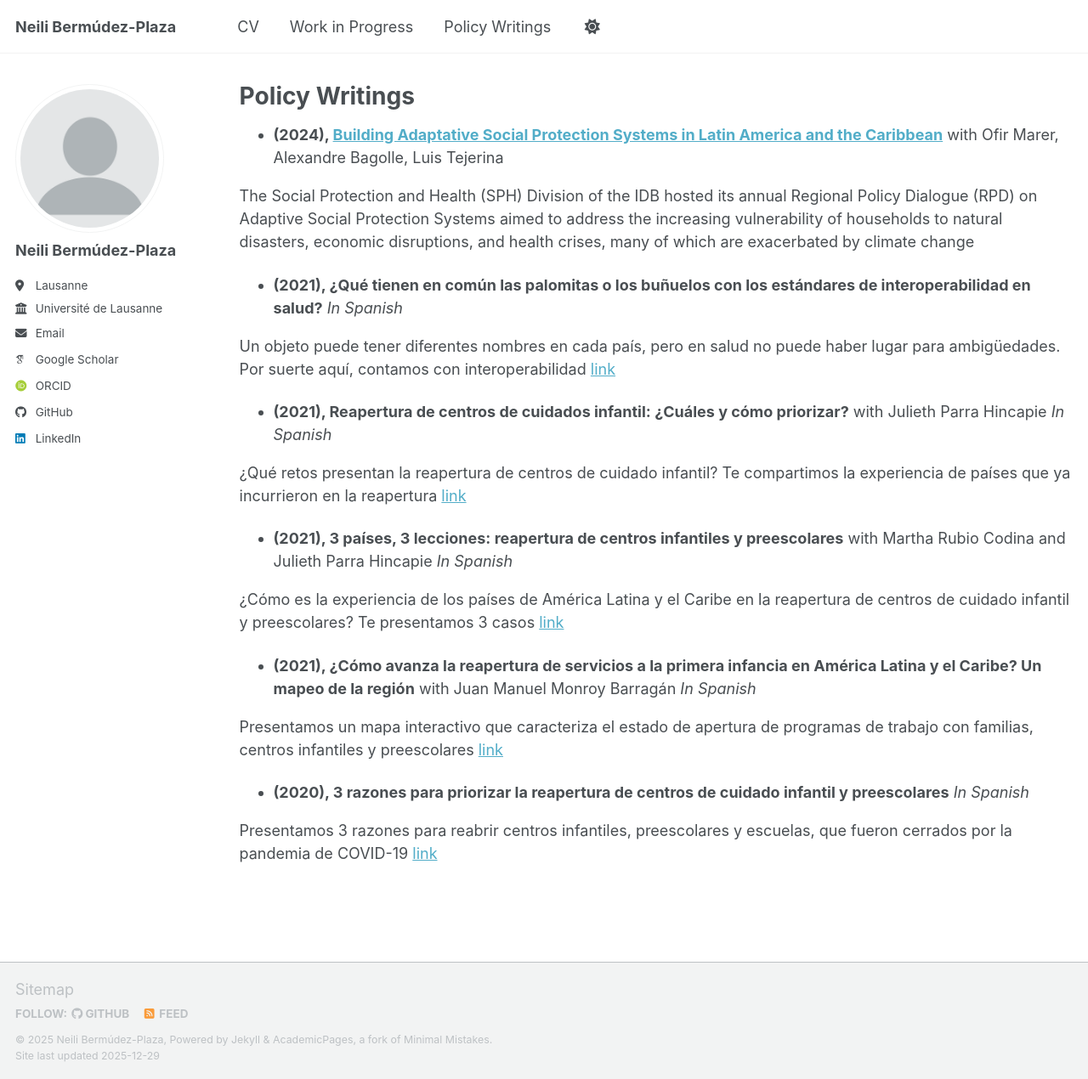
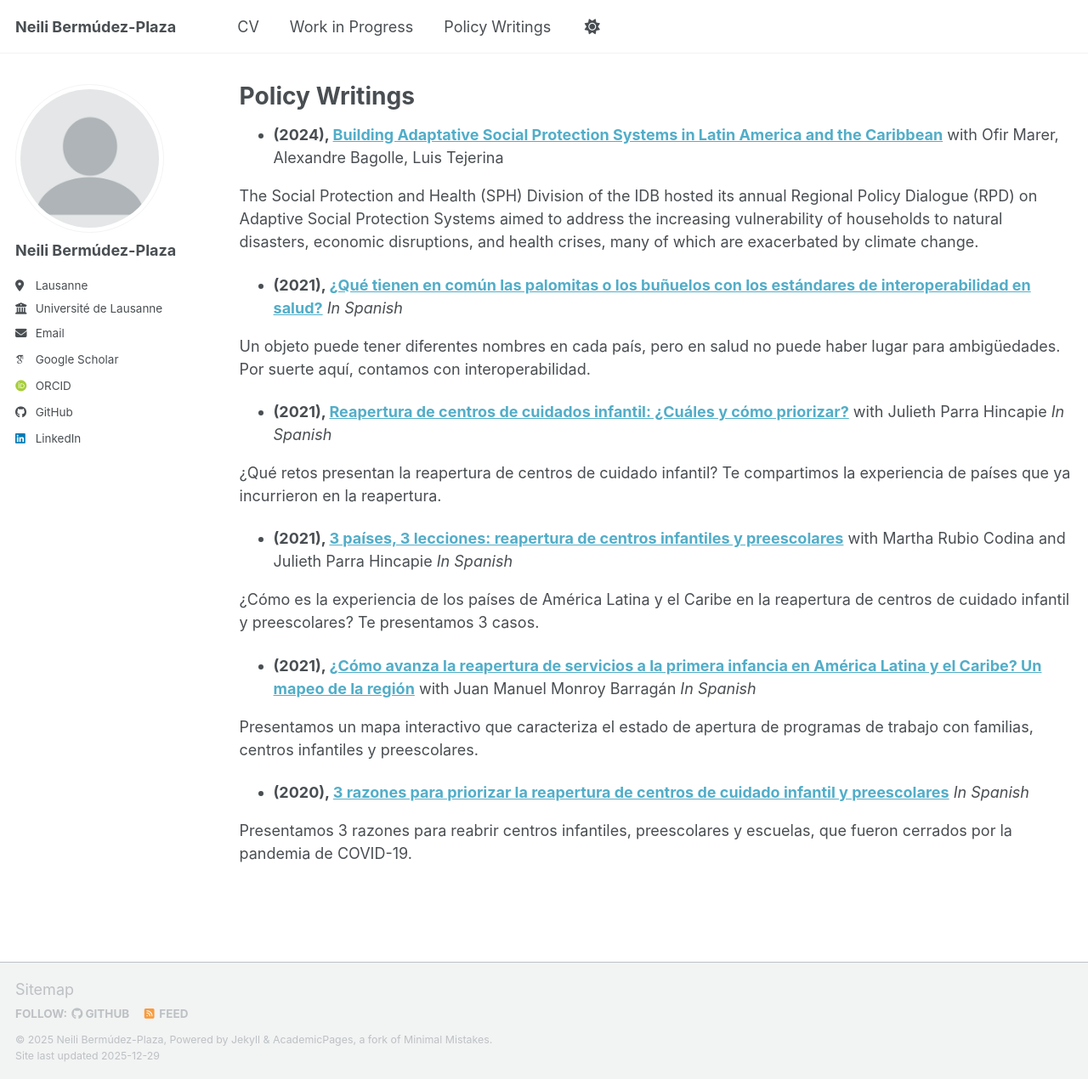
Before and after one commit to ncbermudez/ncbermudez.github.io, a Jekyll site: the page built from _pages/policywritings.md, in a window 1280 px wide and 1270 px high. Shown: the whole window at 85% size. Built offline with Jekyll 4.4.1, drawn with Linux system fonts in a browser that asks for light colours; some web fonts are replaced; a script bundle is joined from its source files by our own code; library files that are not in the unit come from our copies.

Commit message:
Update policywritings.md

```diff
--- a/_pages/policywritings.md
+++ b/_pages/policywritings.md
@@ -8,24 +8,24 @@ author_profile: true
 
 * **(2024), [Building Adaptative Social Protection Systems in Latin America and the Caribbean](http://dx.doi.org/10.18235/0013253)** with Ofir Marer, Alexandre Bagolle, Luis Tejerina
 
-The Social Protection and Health (SPH) Division of the IDB hosted its annual Regional Policy Dialogue (RPD) on Adaptive Social Protection Systems aimed to address the increasing vulnerability of households to natural disasters, economic disruptions, and health crises, many of which are exacerbated by climate change
+The Social Protection and Health (SPH) Division of the IDB hosted its annual Regional Policy Dialogue (RPD) on Adaptive Social Protection Systems aimed to address the increasing vulnerability of households to natural disasters, economic disruptions, and health crises, many of which are exacerbated by climate change.
 
-* **(2021), ¿Qué tienen en común las palomitas o los buñuelos con los estándares de interoperabilidad en salud?** _In Spanish_
+* **(2021), [¿Qué tienen en común las palomitas o los buñuelos con los estándares de interoperabilidad en salud?](https://www.iadb.org/es/blog/salud-nutricion-y-poblacion/que-tienen-en-comun-las-palomitas-o-los-bunuelos-con-los-estandares-de-interoperabilidad-en-salud)** _In Spanish_
 
-Un objeto puede tener diferentes nombres en cada país, pero en salud no puede haber lugar para ambigüedades. Por suerte aquí, contamos con interoperabilidad [link](https://www.iadb.org/es/blog/salud-nutricion-y-poblacion/que-tienen-en-comun-las-palomitas-o-los-bunuelos-con-los-estandares-de-interoperabilidad-en-salud)
+Un objeto puede tener diferentes nombres en cada país, pero en salud no puede haber lugar para ambigüedades. Por suerte aquí, contamos con interoperabilidad.
 
-* **(2021), Reapertura de centros de cuidados infantil: ¿Cuáles y cómo priorizar?** with Julieth Parra Hincapie _In Spanish_
+* **(2021), [Reapertura de centros de cuidados infantil: ¿Cuáles y cómo priorizar?](https://www.iadb.org/es/blog/desarrollo-infantil-temprano/reapertura-de-centros-de-cuidados-infantil-cuales-y-como-priorizar)** with Julieth Parra Hincapie _In Spanish_
 
-¿Qué retos presentan la reapertura de centros de cuidado infantil?  Te compartimos la experiencia de países que ya incurrieron en la reapertura [link](https://www.iadb.org/es/blog/desarrollo-infantil-temprano/reapertura-de-centros-de-cuidados-infantil-cuales-y-como-priorizar)
+¿Qué retos presentan la reapertura de centros de cuidado infantil?  Te compartimos la experiencia de países que ya incurrieron en la reapertura.
 
-* **(2021), 3 países, 3 lecciones: reapertura de centros infantiles y preescolares** with Martha Rubio Codina and Julieth Parra Hincapie _In Spanish_
+* **(2021), [3 países, 3 lecciones: reapertura de centros infantiles y preescolares](https://www.iadb.org/es/blog/desarrollo-infantil-temprano/3-paises-3-lecciones-reapertura-de-centros-infantiles-y-preescolares)** with Martha Rubio Codina and Julieth Parra Hincapie _In Spanish_
 
-¿Cómo es la experiencia de los países de América Latina y el Caribe en la reapertura de centros de cuidado infantil y preescolares? Te presentamos 3 casos [link](https://www.iadb.org/es/blog/desarrollo-infantil-temprano/3-paises-3-lecciones-reapertura-de-centros-infantiles-y-preescolares)
+¿Cómo es la experiencia de los países de América Latina y el Caribe en la reapertura de centros de cuidado infantil y preescolares? Te presentamos 3 casos.
 
-* **(2021), ¿Cómo avanza la reapertura de servicios a la primera infancia en América Latina y el Caribe? Un mapeo de la región** with Juan Manuel Monroy Barragán _In Spanish_
+* **(2021), [¿Cómo avanza la reapertura de servicios a la primera infancia en América Latina y el Caribe? Un mapeo de la región](https://www.iadb.org/es/blog/desarrollo-infantil-temprano/como-avanza-la-reapertura-de-servicios-la-primera-infancia-en-america-latina-y-el-caribe-un-mapeo-de)** with Juan Manuel Monroy Barragán _In Spanish_
 
-Presentamos un mapa interactivo que caracteriza el estado de apertura de programas de trabajo con familias, centros infantiles y preescolares [link](https://www.iadb.org/es/blog/desarrollo-infantil-temprano/como-avanza-la-reapertura-de-servicios-la-primera-infancia-en-america-latina-y-el-caribe-un-mapeo-de)
+Presentamos un mapa interactivo que caracteriza el estado de apertura de programas de trabajo con familias, centros infantiles y preescolares.
 
-* **(2020), 3 razones para priorizar la reapertura de centros de cuidado infantil y preescolares** _In Spanish_
+* **(2020), [3 razones para priorizar la reapertura de centros de cuidado infantil y preescolares](https://www.iadb.org/es/blog/desarrollo-infantil-temprano/3-razones-para-priorizar-la-reapertura-de-centros-de-cuidado-infantil-y-preescolares)** _In Spanish_
 
-Presentamos 3 razones para reabrir centros infantiles, preescolares y escuelas, que fueron cerrados por la pandemia de COVID-19 [link](https://www.iadb.org/es/blog/desarrollo-infantil-temprano/3-razones-para-priorizar-la-reapertura-de-centros-de-cuidado-infantil-y-preescolares)
+Presentamos 3 razones para reabrir centros infantiles, preescolares y escuelas, que fueron cerrados por la pandemia de COVID-19.
```
